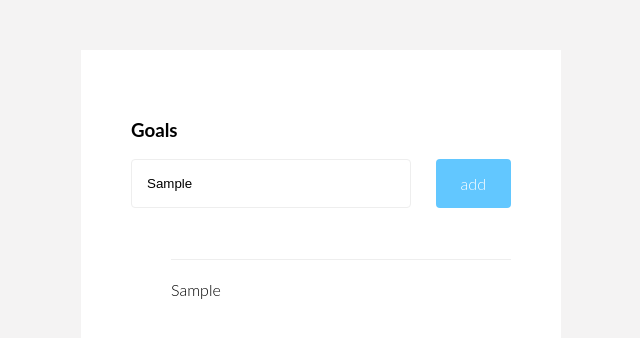
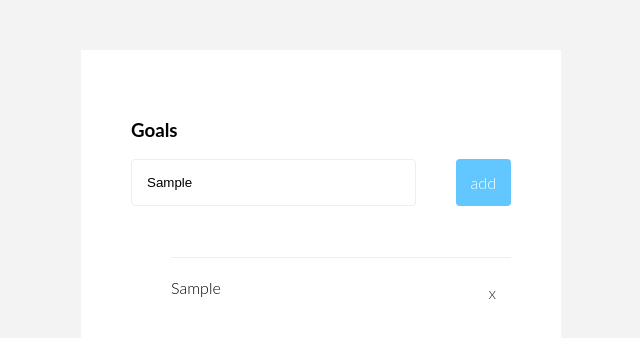
Before and after one commit to IulianStave/goals, a React (Create React App) app: page / in a window 1280 px wide. Both pictures are taken after typing "Sample" into the empty fields and a click on the button "add". Shown: the top 338 px of the page, without its empty margins (319-959 px from the left). Built offline with nearby package versions, Linux system fonts and the light colour scheme; the HTML template or start-up script is replaced by a standard one.

Commit message:
Add remove item button

```diff
--- a/src/components/App.js
+++ b/src/components/App.js
@@ -26,7 +26,7 @@ class App extends React.Component {
         />
 
         {/* <div> {this.state.pendingItem}</div> */}
-        <List list={this.state.list}/>
+        <List handleRemove={this.handleRemove} list={this.state.list} />
       </div>
     );
   }
@@ -47,6 +47,16 @@ class App extends React.Component {
       pendingItem: "",
     });
   };
+
+  handleRemove = (index) => {
+    const newState = this.state.list.filter(
+      item => this.state.list.indexOf(item) !== index
+    );
+
+    this.setState({
+      list: newState,
+    });
+  };
 }
 
 export default App;
--- a/src/components/List.js
+++ b/src/components/List.js
@@ -1,11 +1,17 @@
 import React from "react";
+import ListItem from "./ListItem";
 
 const List = (props) => {
   return (
     <ul>
       {props.list.map((item, index) => (
-        <li key={index}>{item.goal}</li>
-        // <ListItem key={index} item={item.goal}/>
+        // <li key={index}>{item.goal}</li>
+        <ListItem
+          key={index}
+          item={item.goal}
+          itemIndex={index}
+          handleRemove={props.handleRemove}
+        />
       ))}
     </ul>
   );
--- /dev/null
+++ b/src/components/ListItem.js
@@ -0,0 +1,17 @@
+import React from "react";
+//<ListItem key={index} item={item.goal}/>
+
+const ListItem = (props) => {
+  return (
+    <li>
+      {props.item}
+      <button className="action" onClick={
+          () => {props.handleRemove(props.itemIndex)}
+        }>
+        x
+      </button>
+    </li>)
+    ;
+};
+
+export default ListItem;
--- a/src/styles/App.css
+++ b/src/styles/App.css
@@ -53,7 +53,7 @@
     font-size: 1rem;
     font-weight: 300;
     font-family: "Lato", sans-serif;
-    padding: 15px 25px;
+    padding: 5px 15px;
     border-radius: 4px;
     color: #fff;
   }
@@ -82,7 +82,8 @@
   button.action {
     color: #333;
     background: none;
-    padding: 0;
+    padding: 1;
+    border-radius: 2px;
   }
 
   button.action:focus {
```
